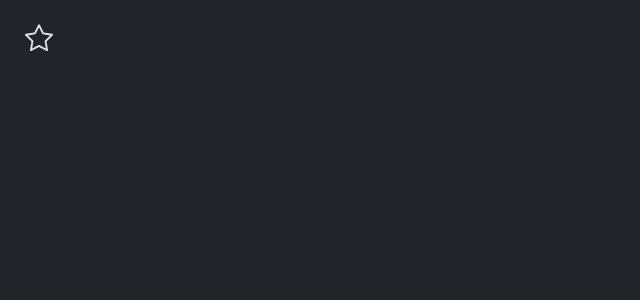
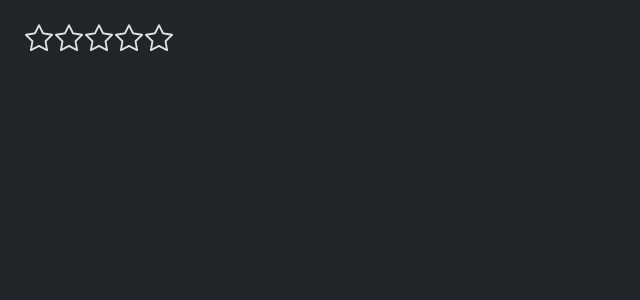
Before and after one commit to emmeiwhite/movies-app-data-fetching, a React (Create React App) app: page / in a window 1280 px wide. Shown: the top 300 px of the page, without its empty margins (0-640 px from the left). Built offline with nearby package versions, Linux system fonts and the light colour scheme.

Commit message:
Stars Rating working perfectly on click

```diff
--- a/src/StarRating.css
+++ b/src/StarRating.css
@@ -1,4 +1,15 @@
-.star-ratings svg {
+.star-ratings-wrapper {
+  display: grid;
+  grid-template-columns: minmax(10rem, 15rem) 3rem;
+  gap: 2rem;
+  place-items: center;
+}
+
+.star-ratings span svg {
   font-size: 3rem;
   cursor: pointer;
 }
+
+.star-ratings span.filled svg {
+  fill: red;
+}
--- a/src/StarRating.js
+++ b/src/StarRating.js
@@ -2,22 +2,27 @@ import { GoStar, GoStarFill } from "react-icons/go";
 import "./StarRating.css";
 import { useState } from "react";
 export default function StarRating() {
-  const [isSelected, setIsSelected] = useState(false);
+  const [rating, setRating] = useState(0);
 
-  function handleClick() {
-    setIsSelected((prev) => !prev);
+  function handleClick(rating) {
+    setRating(rating);
   }
 
-  function handleMouseOver() {
-    setIsSelected((prev) => !prev);
-  }
   return (
-    <div
-      className="star-ratings"
-      onClick={handleClick}
-      onMouseOver={handleMouseOver}
-    >
-      {isSelected ? <GoStarFill /> : <GoStar />}
+    <div className="star-ratings-wrapper">
+      <div className="star-ratings">
+        {Array.from({ length: 5 }, (_, i) => (
+          <span
+            onClick={() => handleClick(i + 1)}
+            key={i}
+            className={i < rating ? "filled" : ""}
+          >
+            <GoStar />
+          </span>
+        ))}
+      </div>
+
+      <h2>{rating || ""}</h2>
     </div>
   );
 }
```
